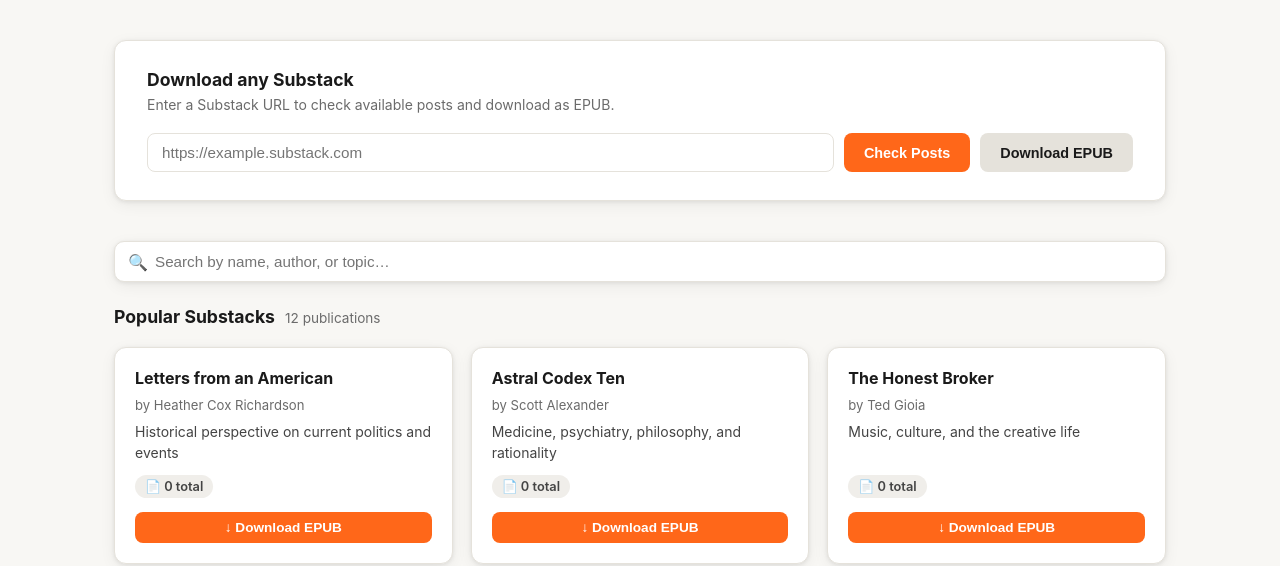
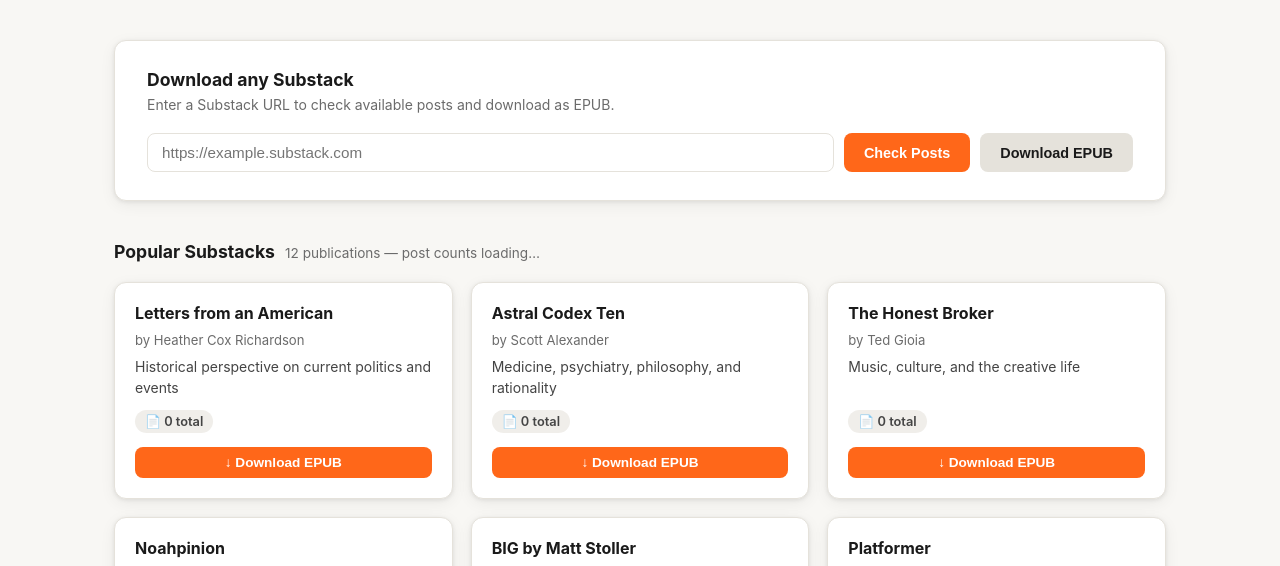
Before and after one commit to kevinlong206/substack2epub, a Flask app: page / in a window 1280 px wide. Shown: the part 77-643 px from the top of the page. Run offline with Flask 3, Linux system fonts and the light colour scheme; data that the repository does not hold is empty.

Commit message:
Revert "Add search/filter to web UI"
This reverts commit 794f0e71fef44cce8f38ad71fceccb06ec97864c.

```diff
--- a/templates/index.html
+++ b/templates/index.html
@@ -160,44 +160,6 @@
     }
     .badge-error { background: #fdecea; color: var(--paid); font-weight: 400; }
 
-    /* ── Search bar ── */
-    .search-wrap {
-      position: relative;
-      margin-bottom: 24px;
-    }
-    .search-icon {
-      position: absolute; left: 14px; top: 50%; transform: translateY(-50%);
-      color: var(--muted); font-size: 1rem; pointer-events: none;
-    }
-    #search-input {
-      width: 100%;
-      padding: 11px 14px 11px 40px;
-      border: 1px solid var(--border);
-      border-radius: 10px;
-      font-size: 0.95rem;
-      background: var(--surface);
-      outline: none;
-      box-shadow: var(--shadow);
-      transition: border-color .15s;
-    }
-    #search-input:focus { border-color: var(--orange); }
-
-    /* no-results banner */
-    .no-results {
-      display: none;
-      padding: 20px 24px;
-      background: var(--surface);
-      border: 1px solid var(--border);
-      border-radius: var(--radius);
-      box-shadow: var(--shadow);
-      align-items: center;
-      gap: 14px;
-      flex-wrap: wrap;
-    }
-    .no-results.visible { display: flex; }
-    .no-results p { flex: 1; color: var(--muted); font-size: 0.9rem; }
-    .no-results strong { color: var(--text); }
-
     @keyframes pulse { 0%,100%{opacity:1} 50%{opacity:.45} }
 
     /* Card actions */
@@ -333,23 +295,10 @@
     <div class="custom-result" id="custom-result"></div>
   </div>
 
-  <!-- ── Search ── -->
-  <div class="search-wrap">
-    <span class="search-icon">🔍</span>
-    <input id="search-input" type="search" placeholder="Search by name, author, or topic…" autocomplete="off" />
-  </div>
-
-  <!-- no-results fallback -->
-  <div class="no-results" id="no-results">
-    <p>No matches in the popular list for <strong id="no-results-query"></strong>.</p>
-    <button class="btn btn-secondary" id="try-url-btn">Try as Substack URL</button>
-    <button class="btn btn-primary" id="try-download-btn">Download EPUB</button>
-  </div>
-
   <!-- ── Popular Substacks ── -->
   <div class="section-header">
     <h2>Popular Substacks</h2>
-    <span id="section-count">{{ substacks | length }} publications — post counts loading&hellip;</span>
+    <span>{{ substacks | length }} publications — post counts loading&hellip;</span>
   </div>
 
   <div class="grid" id="grid">
@@ -422,8 +371,6 @@
   function loadCounts() {
     const queue = Array.from(cards);
     let idx = 0;
-    let done = 0;
-    const total = queue.length;
 
     function next() {
       if (idx >= queue.length) return;
@@ -443,13 +390,7 @@
           renderCounts(card, data);
         })
         .catch(() => renderCounts(card, { error: true }))
-        .finally(() => {
-          done++;
-          if (done === total && !searchInput.value.trim()) {
-            sectionCount.textContent = `${total} publications`;
-          }
-          next();
-        });
+        .finally(next);
     }
 
     // Run 3 parallel fetches
@@ -589,69 +530,6 @@
     };
   }
 
-  // ── Search / filter ──
-  const searchInput  = document.getElementById("search-input");
-  const noResults    = document.getElementById("no-results");
-  const noResultsQ   = document.getElementById("no-results-query");
-  const sectionCount = document.getElementById("section-count");
-  const allCards     = Array.from(document.querySelectorAll(".card[data-url]"));
-
-  function cardText(card) {
-    return [
-      card.dataset.name || "",
-      card.querySelector(".card-author")?.textContent || "",
-      card.querySelector(".card-desc")?.textContent  || "",
-    ].join(" ").toLowerCase();
-  }
-
-  function guessUrl(q) {
-    // Strip spaces and special chars to form a plausible subdomain
-    const slug = q.trim().toLowerCase().replace(/[^a-z0-9-]/g, "");
-    return slug ? `https://${slug}.substack.com` : "";
-  }
-
-  function applySearch() {
-    const q = searchInput.value.trim().toLowerCase();
-
-    if (!q) {
-      allCards.forEach(c => c.style.display = "");
-      noResults.classList.remove("visible");
-      sectionCount.textContent = `${allCards.length} publications`;
-      return;
-    }
-
-    const tokens = q.split(/\s+/);
-    let visible = 0;
-    allCards.forEach(card => {
-      const text = cardText(card);
-      const match = tokens.every(t => text.includes(t));
-      card.style.display = match ? "" : "none";
-      if (match) visible++;
-    });
-
-    sectionCount.textContent = `${visible} of ${allCards.length} publications`;
-
-    if (visible === 0) {
-      noResultsQ.textContent = `"${searchInput.value.trim()}"`;
-      noResults.classList.add("visible");
-      const url = guessUrl(q);
-      document.getElementById("try-url-btn").onclick = () => {
-        document.getElementById("custom-url").value = url;
-        searchInput.value = "";
-        applySearch();
-        checkCustomUrl();
-        document.getElementById("custom-url").scrollIntoView({ behavior: "smooth" });
-      };
-      document.getElementById("try-download-btn").onclick = () => {
-        openDrawer(url, searchInput.value.trim());
-      };
-    } else {
-      noResults.classList.remove("visible");
-    }
-  }
-
-  searchInput.addEventListener("input", applySearch);
-
   // ── Boot ──
   loadCounts();
 </script>
```
